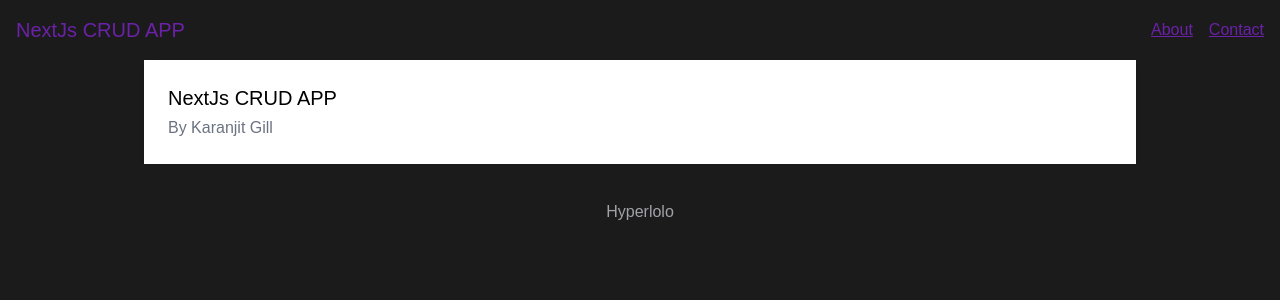
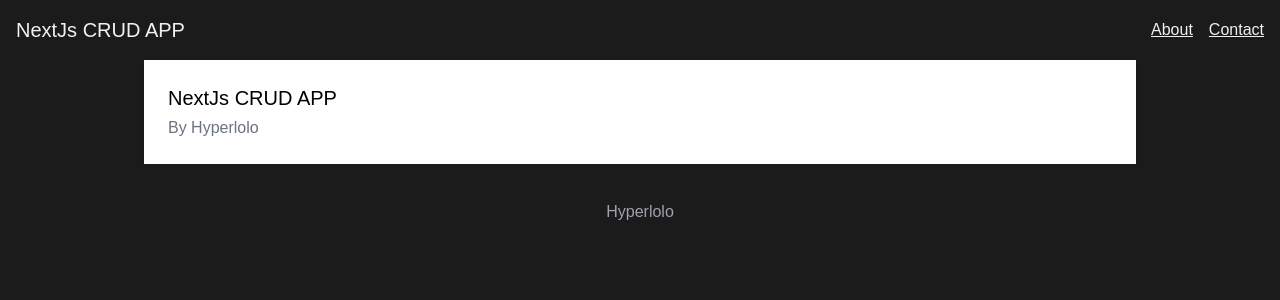
Before and after one commit to hyperlolo/NextJsCRUDApp, a Next.js app: page /about in a window 1280 px wide. Shown: the top 300 px of the page. Built offline with nearby package versions, Linux system fonts and the light colour scheme.

Commit message:
feat: updated components, and exported note card

```diff
--- a/src/app/about/page.tsx
+++ b/src/app/about/page.tsx
@@ -2,7 +2,7 @@ export default function About() {
   return (
     <div className="bg-white p-6 max-w-full shadow-md flex flex-col">
       <div className="text-black text-xl font-medium pb-1">NextJs CRUD APP</div>
-      <div className="text-gray-500">By Karanjit Gill</div>
+      <div className="text-gray-500">By Hyperlolo</div>
     </div>
   );
 }
--- a/src/components/index.ts
+++ b/src/components/index.ts
@@ -1,3 +1,4 @@
 import Navbar from "./nav-bar/nav-bar";
+import NoteCard from "./note-card/note-card";
 
-export { Navbar };
+export { Navbar, NoteCard };
--- a/src/components/nav-bar/Navbar.module.css
+++ b/src/components/nav-bar/Navbar.module.css
@@ -1,9 +1,18 @@
 .navbar {
   @apply flex items-center justify-between p-4 bg-background;
+
+  a {
+    color: var(--text-dark-bg);
+
+  }
+
+  a:hover {
+  color: var(--secondary);
+}
 }
 
 .navbar-link {
-  @apply text-foreground;
+  @apply text-foreground no-underline transition duration-300;
 }
 
 .navbar-link:hover {
--- a/src/components/nav-bar/nav-bar.tsx
+++ b/src/components/nav-bar/nav-bar.tsx
@@ -2,11 +2,12 @@ import Link from "next/link";
 import React from "react";
 import styles from './Navbar.module.css';
 
-const Navbar = () => (
+export default function NavBar() {
+  return (
     <nav className={styles.navbar}>
       <Link
         href="/"
-      className={`${styles.navbarLink} text-primary text-xl hover:text-gold-500 no-underline`}
+        className={`${styles.navbarLink} text-white text-xl hover:text-gold-500 no-underline`}
       >
         NextJs CRUD APP
       </Link>
@@ -20,5 +21,4 @@ const Navbar = () => (
       </div>
     </nav>
   );
-
-export default Navbar;
+}
--- a/src/components/note-card/note-card.tsx
+++ b/src/components/note-card/note-card.tsx
@@ -5,13 +5,11 @@ interface NoteCardProps {
   children: React.ReactNode;
 }
 
-const NoteCard: React.FC<NoteCardProps> = ({ children }) => {
+export default function NoteCard({ children }: NoteCardProps) {
   return (
     <div className={styles.noteCard}>
       <div className={styles.cornerBent}></div>
       {children}
     </div>
   );
-};
-
-export default NoteCard;
+}
```
Lines whose indentation alone changed are shown as unchanged.
